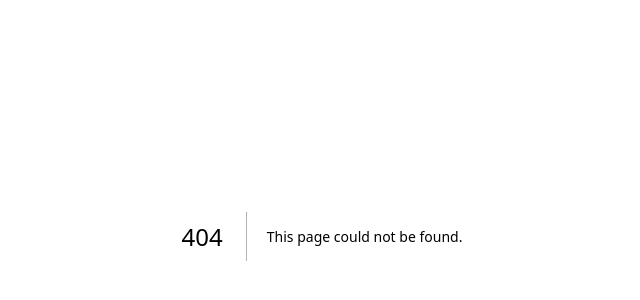
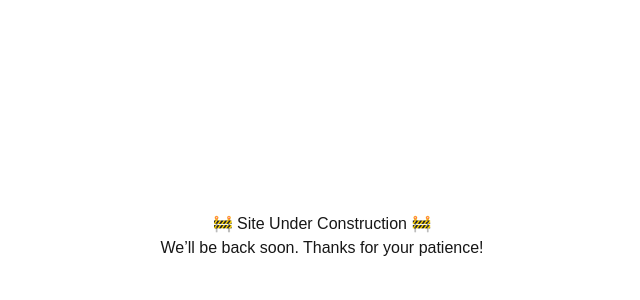
Before and after one commit to Naguprint/briefbridge-next, a Next.js app: page /construction in a window 1280 px wide. Before the commit this address had no page. Shown: the part 164-464 px from the top of the page, without its empty margins (318-958 px from the left). Built offline with nearby package versions, Linux system fonts and the light colour scheme.

Commit message:
Add middleware to redirect all routes to /construction page (under construction mode)

```diff
--- /dev/null
+++ b/app/construction/page.js
@@ -0,0 +1,16 @@
+export default function Construction() {
+  return (
+    <div style={{
+      display: 'flex',
+      flexDirection: 'column',
+      justifyContent: 'center',
+      alignItems: 'center',
+      minHeight: '100vh',
+      fontFamily: 'sans-serif',
+      textAlign: 'center',
+    }}>
+      <h1>🚧 Site Under Construction 🚧</h1>
+      <p>We’ll be back soon. Thanks for your patience!</p>
+    </div>
+  );
+}
```
Also changed, not shown: middleware.js (added).
